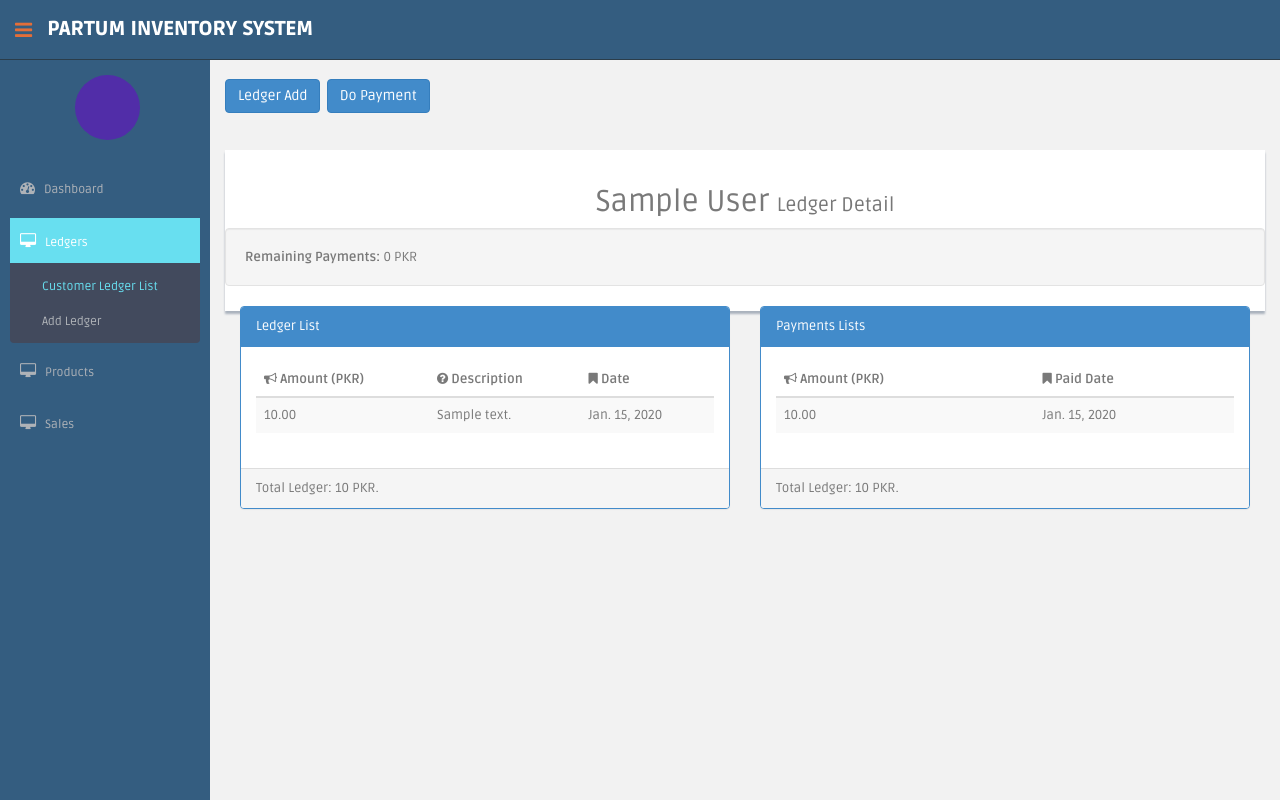
After one commit to janzaheer/partum_inventory, a Django app: page /ledger/customer/1/ledger/details/ in a window 1280 px wide. The commit adds this page. Run offline with Django 3.2, Linux system fonts and the light colour scheme; tables that the repository leaves empty hold one stand-in row (values such as "Sample post"); some libraries are stand-ins or nearby versions.

Commit message:
customer ledger details template and views and small fixes

```diff
--- a/pis_ledger/urls.py
+++ b/pis_ledger/urls.py
@@ -1,6 +1,9 @@
 from django.conf.urls import url
 
-from pis_ledger.views import CustomerLedgerView , AddNewLedger, AddLedger
+from pis_ledger.views import (
+    CustomerLedgerView, AddNewLedger, AddLedger,
+    CustomerLedgerDetailsView
+)
 
 
 urlpatterns = [
@@ -12,8 +15,13 @@ urlpatterns = [
         name='customer_ledger_list'
     ),
     url(
-        r'^add/(?P<customer_id>\d+)/ledger/$',
+        r'^add/customer/(?P<customer_id>\d+)/ledger/$',
         AddLedger.as_view(),
         name='add_ledger'
     ),
+    url(
+        r'^customer/(?P<customer_id>\d+)/ledger/details/$',
+        CustomerLedgerDetailsView.as_view(),
+        name='customer_ledger_detail'
+    )
 ]
--- a/pis_ledger/views.py
+++ b/pis_ledger/views.py
@@ -42,7 +42,9 @@ class AddLedger(FormView):
     def form_valid(self, form):
         ledger = form.save()
         return HttpResponseRedirect(
-            reverse('ledger:customer_ledger_list')
+            reverse('ledger:customer_ledger_detail', kwargs={
+                'customer_id': self.kwargs.get('customer_id')
+            })
         )
 
     def form_invalid(self, form):
@@ -111,3 +113,49 @@ class CustomerLedgerView(TemplateView):
         })
 
         return context
+
+
+class CustomerLedgerDetailsView(TemplateView):
+    template_name = 'ledger/customer_ledger_details.html'
+
+    def get_context_data(self, **kwargs):
+        context = super(
+            CustomerLedgerDetailsView, self).get_context_data(**kwargs)
+
+        try:
+            customer = Customer.objects.get(
+                id=self.kwargs.get('customer_id')
+            )
+        except Customer.DoesNotExist:
+            raise Http404
+
+        ledgers = customer.customer_ledger.all()
+        payments = customer.customer_ledger_payment.all()
+        if ledgers:
+            ledger_total = ledgers.aggregate(Sum('amount'))
+            ledger_total = float(ledger_total.get('amount__sum'))
+            context.update({
+
+            })
+        else:
+            ledger_total = 0
+
+        if payments:
+            payment_total = payments.aggregate(Sum('amount'))
+            payment_total = float(payment_total.get('amount__sum'))
+            context.update({
+
+            })
+        else:
+            payment_total = 0
+
+        context.update({
+            'customer': customer,
+            'ledgers': ledgers,
+            'payments': payments,
+            'ledger_total': '%g' % ledger_total,
+            'payment_total': '%g' % payment_total,
+            'remaining_amount': '%g' % (ledger_total - payment_total)
+        })
+
+        return context
--- a/templates/ledger/add_customer_ledger.html
+++ b/templates/ledger/add_customer_ledger.html
@@ -7,7 +7,7 @@
         <a href="{% url 'ledger:customer_ledger_list'%}"><button type="button" class="btn btn-primary" style="float: left">Back to Ledger List</button></a>
         <br><br><br>
         <div class="content-panel">
-            <h3 class="text-center">{{ customer.customer_name }} </h3>
+            <h3 class="text-center">{{ customer.customer_name }} <small>New Ledger</small></h3>
             <div class="panel-body">
                 <form class="form-horizontal" action="{% url 'ledger:add_ledger' customer_id=customer.id %}" method="post" >
                     <div class="form-group">
--- /dev/null
+++ b/templates/ledger/customer_ledger_details.html
@@ -0,0 +1,74 @@
+{% extends 'base.html' %}
+{% block menu_ledger %}active{% endblock %}
+{% block submenu_customer_ledger %}active{% endblock %}
+
+{% block content %}
+    <br>
+    <a href="{% url 'ledger:add_ledger' customer_id=customer.id %}"><button type="button" class="btn btn-primary" style="float: left"> Ledger Add</button></a> &nbsp;
+    <a href="#"><button type="button" class="btn btn-primary">Do Payment</button></a>
+    <br><br><br>
+    <div class="content-panel">
+        <h2 class="text-center">{{ customer.customer_name }} <small>Ledger Detail</small></h2>
+        <div class="well"><strong>Remaining Payments:</strong> {{ remaining_amount }} PKR</div>
+        <div class="col-lg-6">
+            <div class="panel panel-primary">
+                <div class="panel-heading">
+                   Ledger List
+                </div>
+                <div class="panel-body">
+                    <table class="table table-striped table-advance table-hover ledger-table">
+                        <thead>
+                            <tr>
+                                <th><i class="fa fa-bullhorn"></i> Amount (PKR)</th>
+                                <th class="hidden-phone"><i class="fa fa-question-circle"></i> Description</th>
+                                <th><i class="fa fa-bookmark"></i> Date</th>
+                            </tr>
+                        </thead>
+                        <tbody class="item-table-body">
+                            {% for ledger in ledgers %}
+                                <tr>
+                                    <td>{{ ledger.amount}}</td>
+                                    <td>{{ ledger.description }}</td>
+                                    <td>{{ ledger.created_at|date }}</td>
+                                </tr>
+                            {% endfor %}
+                        </tbody>
+                    </table>
+                </div>
+                <div class="panel-footer">
+                    Total Ledger: {{ ledger_total }} PKR.
+                </div>
+            </div>
+        </div>
+        {% if payments %}
+        <div class="col-lg-6">
+            <div class="panel panel-primary">
+                <div class="panel-heading">
+                   Payments Lists
+                </div>
+                <div class="panel-body">
+                    <table class="table table-striped table-advance table-hover payment-table">
+                        <thead>
+                            <tr>
+                                <th><i class="fa fa-bullhorn"></i> Amount (PKR)</th>
+                                <th><i class="fa fa-bookmark"></i> Paid Date</th>
+                            </tr>
+                        </thead>
+                        <tbody class="item-table-body">
+                            {% for payment in payments %}
+                                <tr>
+                                    <td>{{ payment.amount}}</td>
+                                    <td>{{ payment.created_at|date }}</td>
+                                </tr>
+                            {% endfor %}
+                        </tbody>
+                    </table>
+                </div>
+                <div class="panel-footer">
+                    Total Ledger: {{ payment_total }} PKR.
+                </div>
+            </div>
+        </div>
+        {% endif %}
+    </div>
+{% endblock %}
--- a/templates/ledger/customer_ledger_list.html
+++ b/templates/ledger/customer_ledger_list.html
@@ -38,6 +38,8 @@
                             <td>{{ customer_ledger.remaining_ledger }}</td>
                             <td>
                                 <a href="{% url 'ledger:add_ledger' customer_id=customer_ledger.id %}"><button class="btn btn-primary btn-xs"><i class="fa fa-plus"></i></button></a>
+                                <a href="{% url 'ledger:customer_ledger_detail' customer_id=customer_ledger.id %}"><button class="btn btn-success btn-xs"><i class="fa fa-eye"></i></button></a>
+
                             </td>
                         </tr>
                     {% endfor %}
```
